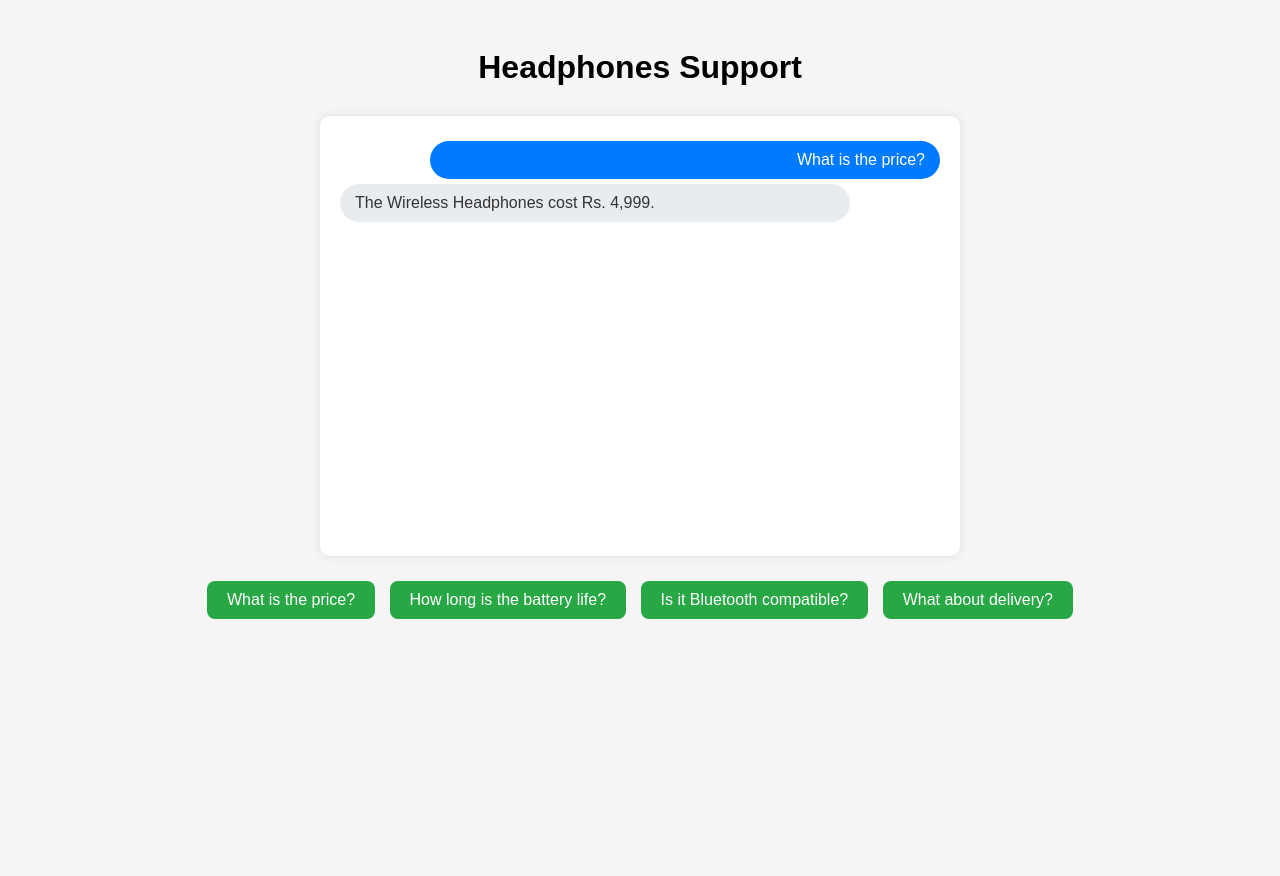
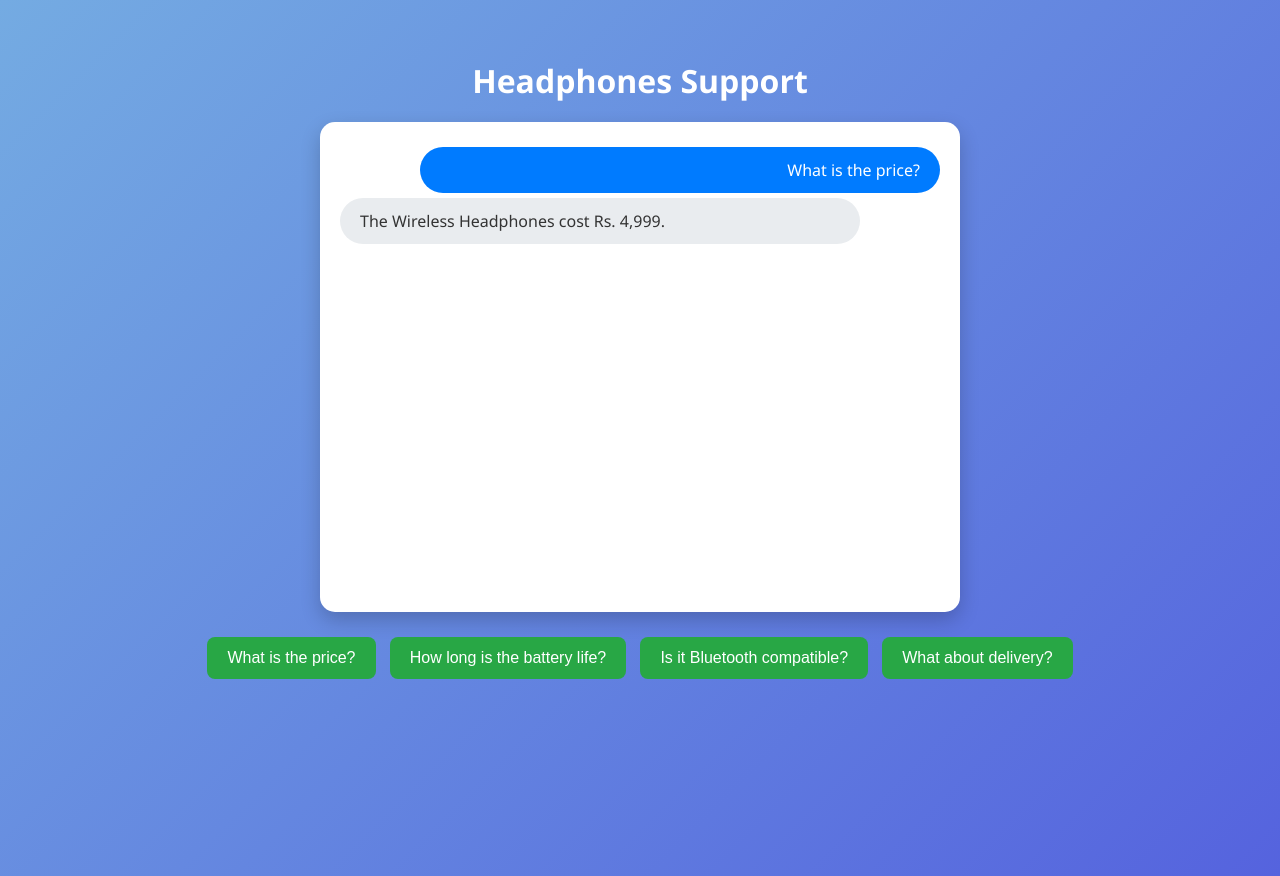
Before and after one commit to muhammadshoaibkiani4/C-Support, a plain HTML site: page chat.html in a window 1280 px wide. Both pictures are taken after a click on the button "What is the price?". Before the commit the page ends 800 px from the top, so only its background shows below. Drawn offline with Linux system fonts and the light colour scheme.

Commit message:
Update chat.html

```diff
--- a/chat.html
+++ b/chat.html
@@ -1,16 +1,70 @@
 <!DOCTYPE html>
-<html>
+<html lang="en">
 <head>
-  <title>Product Chat</title>
+  <meta charset="UTF-8">
+  <title>Headphones Support</title>
+  <link rel="stylesheet" href="style.css">
   <style>
-    body { font-family: Arial; padding: 20px; background: #f5f5f5; }
-    h1 { text-align: center; margin-bottom: 30px; }
-    #chat { max-width: 600px; margin: auto; background: white; padding: 20px; border-radius: 10px; height: 400px; overflow-y: auto; box-shadow: 0 0 10px rgba(0,0,0,0.1); }
-    .message { padding: 10px 15px; border-radius: 20px; margin: 5px 0; max-width: 80%; }
-    .user { background: #007BFF; color: white; margin-left: auto; text-align: right; }
-    .ai { background: #e9ecef; color: #333; text-align: left; }
+    /* Body and background */
+    body {
+      font-family: 'Segoe UI', sans-serif;
+      background: linear-gradient(135deg, #74ABE2, #5563DE);
+      display: flex;
+      flex-direction: column;
+      align-items: center;
+      padding: 30px;
+      min-height: 100vh;
+    }
+
+    h1 {
+      color: white;
+      margin-bottom: 20px;
+    }
+
+    /* Chat container */
+    #chat {
+      max-width: 600px;
+      width: 100%;
+      background: white;
+      padding: 20px;
+      border-radius: 15px;
+      box-shadow: 0 8px 20px rgba(0,0,0,0.2);
+      height: 450px;
+      overflow-y: auto;
+      margin-bottom: 20px;
+    }
+
+    /* Chat messages */
+    .message {
+      padding: 12px 20px;
+      border-radius: 25px;
+      margin: 5px 0;
+      max-width: 80%;
+      opacity: 0;
+      transform: translateY(20px);
+      animation: fadeInUp 0.4s forwards;
+    }
+
+    .user {
+      background: #007BFF;
+      color: white;
+      margin-left: auto;
+      text-align: right;
+    }
+
+    .ai {
+      background: #E9ECEF;
+      color: #333;
+      text-align: left;
+    }
+
+    /* Buttons for questions */
+    #questions {
+      text-align: center;
+    }
+
     .question-btn {
-      padding: 10px 20px;
+      padding: 12px 20px;
       margin: 5px;
       font-size: 16px;
       cursor: pointer;
@@ -18,9 +72,20 @@
       color: white;
       border: none;
       border-radius: 8px;
+      transition: background 0.2s;
     }
-    .question-btn:hover { background-color: #1e7e34; }
-    #questions { text-align: center; margin-top: 20px; }
+
+    .question-btn:hover {
+      background-color: #1e7e34;
+    }
+
+    /* Typing animation keyframe */
+    @keyframes fadeInUp {
+      to {
+        opacity: 1;
+        transform: translateY(0);
+      }
+    }
   </style>
 </head>
 <body>
@@ -36,33 +101,6 @@
   <button class="question-btn" onclick="sendMessage('What about delivery?')">What about delivery?</button>
 </div>
 
-<script>
-// Knowledge base for demo
-const knowledgeBase = {
-  "What is the price?": "The Wireless Headphones cost Rs. 4,999.",
-  "How long is the battery life?": "The battery lasts up to 20 hours.",
-  "Is it Bluetooth compatible?": "Yes, it is fully Bluetooth compatible.",
-  "What about delivery?": "Delivery takes 2-4 working days nationwide."
-};
-
-const chat = document.getElementById("chat");
-
-function sendMessage(question) {
-  // Show user message
-  chat.innerHTML += `<div class="message user">${question}</div>`;
-
-  // Scroll to bottom
-  chat.scrollTop = chat.scrollHeight;
-
-  // AI response
-  const answer = knowledgeBase[question] || "Sorry, I don't have information on that.";
-
-  setTimeout(() => {
-    chat.innerHTML += `<div class="message ai">${answer}</div>`;
-    chat.scrollTop = chat.scrollHeight;
-  }, 500); // small delay for realism
-}
-</script>
-
+<script src="ai.js"></script>
 </body>
 </html>
```
